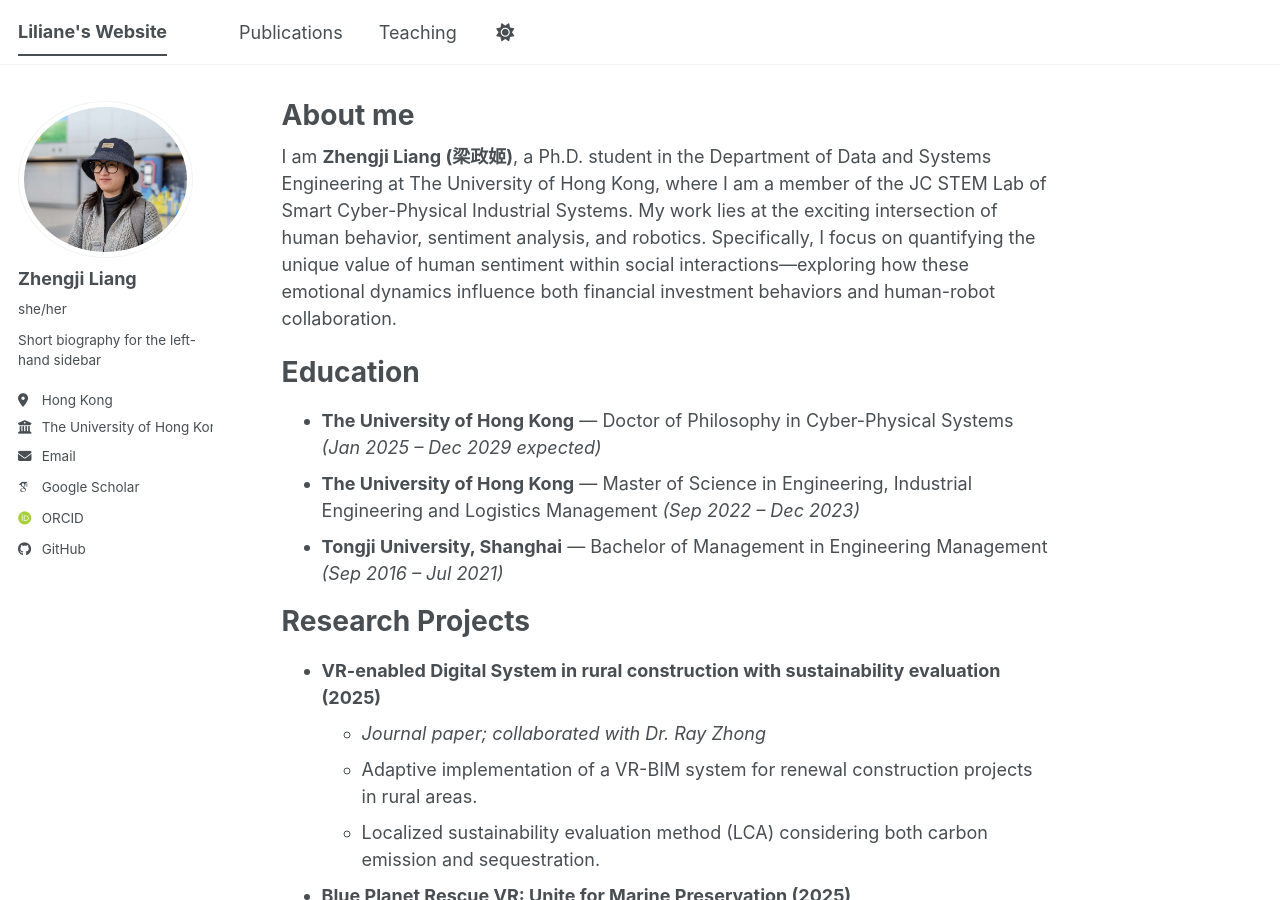
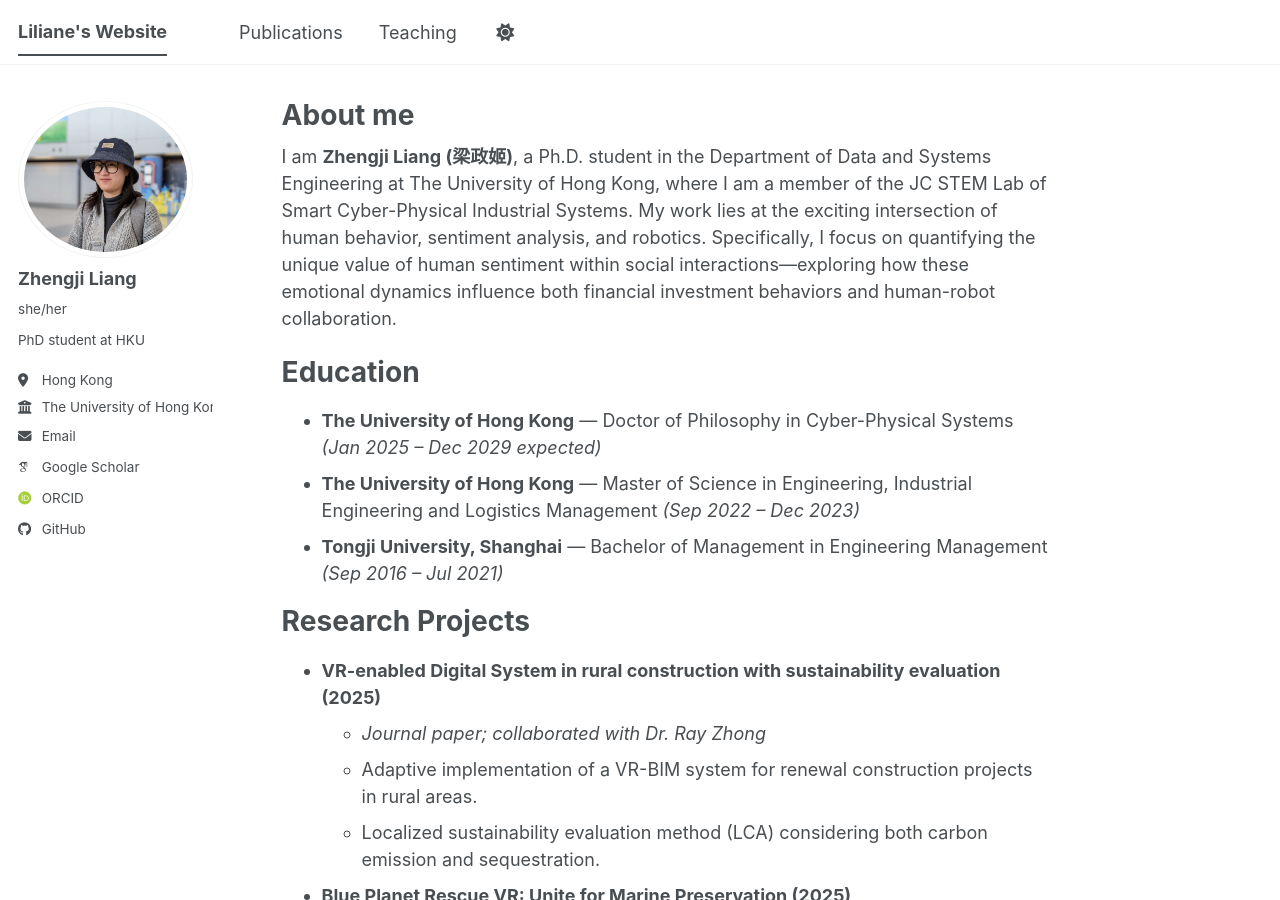
Before and after one commit to LilianeLZJ/My-Page, a Jekyll site: the page built from _pages/about.md, in a window 1280 px wide and 900 px high. Built offline with Jekyll 4.4.1, drawn with Linux system fonts in a browser that asks for light colours; some web fonts are replaced; a script bundle is joined from its source files by our own code; library files that are not in the unit come from our copies.

Commit message:
update main page

```diff
--- a/_config.yml
+++ b/_config.yml
@@ -26,7 +26,7 @@ author:
   avatar           : "profile.JPG"
   name             : "Zhengji Liang"
   pronouns         : "she/her"
-  bio              : "Short biography for the left-hand sidebar"
+  bio              : "PhD student at HKU"
   location         : "Hong Kong"
   employer         : "The University of Hong Kong"
   uri              : # URL
```
